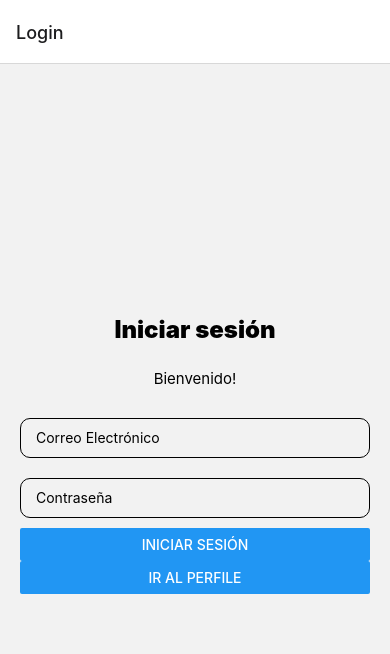
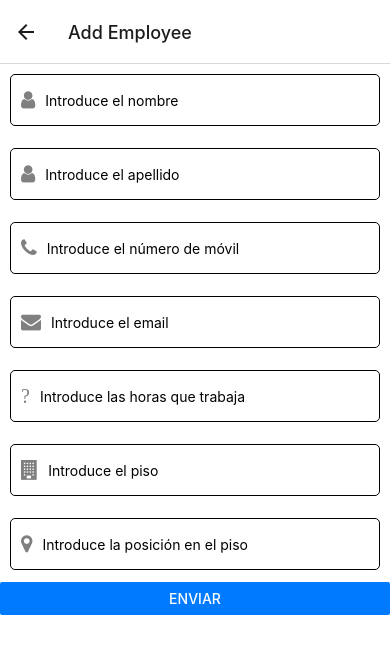
Before and after one commit to edijavier99/supervisorApp, a React Native app in the folder hrfrontend/: screen /AddEmployee in a window 390 px wide. Shown: the top 654 px of the page. Built offline with nearby package versions, Linux system fonts and the light colour scheme.

Commit message:
general stack navigator created with 2 screen and prifle screen with a tab nagivator. Team card -- added a new btn to mark a missing and the redirect to a cover employee screen

```diff
--- a/hrfrontend/App.js
+++ b/hrfrontend/App.js
@@ -4,7 +4,9 @@ import { NavigationContainer } from '@react-navigation/native';
 import { createNativeStackNavigator } from '@react-navigation/native-stack';
 import { enableScreens } from 'react-native-screens';
 import { LoginScreen } from './screens/loginScreen';
-import { ProfileScreen } from './screens/profileScreen';
+import { AddEmployeeScreen } from './screens/addEmployeeScreen';
+import { TabNavigator } from './navigation/navigation';
+import { CoverScreen } from './screens/coverScreen';
 
 enableScreens();
 
@@ -14,15 +16,25 @@ export default function App() {
   return (
     <NavigationContainer>
       <Stack.Navigator>
-        <Stack.Screen
+      <Stack.Screen
           name="LoginScreen"
           component={LoginScreen}
           options={{ title: "Login" }}
         />
         <Stack.Screen
-          name="ProfileScreen"
-          component={ProfileScreen}
-          options={{ title: "Profile" }}
+          name="Profile"
+          component={TabNavigator}
+          options={{ title: "Profile" , headerShown: false }}
+        />
+        <Stack.Screen
+          name="AddEmployee"
+          component={AddEmployeeScreen}
+          options={{ title: "Add Employee" }}
+        />
+        <Stack.Screen
+          name="CoverEmployee"
+          component={CoverScreen}
+          options={{ title: "Cover Employee" }}
         />
       </Stack.Navigator>
     </NavigationContainer>
--- a/hrfrontend/components/loginForm.jsx
+++ b/hrfrontend/components/loginForm.jsx
@@ -25,7 +25,7 @@ export const LoginForm = ({navigation}) => {
             />
             <Button title="Iniciar sesión" onPress={handleLogin} />
             <Button title ="Ir al perfile" onPress={()=>{
-                navigation.navigate('ProfileScreen' )
+                navigation.navigate('Profile' )
             }} />
         </View>
     );
--- a/hrfrontend/components/team.jsx
+++ b/hrfrontend/components/team.jsx
@@ -7,7 +7,6 @@ import { useNavigation } from '@react-navigation/native';
 
 export const Team = () => {
   const [search, setSearch] = useState("");
-  const [isIconPressed, setIsIconPressed] = useState(false);
   const navigation = useNavigation(); // Hook para acceder a la navegación
 
 
@@ -82,11 +81,10 @@ export const Team = () => {
         <Icon
         name="plus"
         onPress={() => {
-          setIsIconPressed(!isIconPressed);
           navigation.navigate('AddEmployee'); // Navegar a la pantalla 'AnotherScreen'
         }}        type="font-awesome" // O el tipo de icono que prefieras
         size={30}
-        color={isIconPressed ? '#ff0000' : '#000000'}
+        color="green"
         style={styles.plusIcon}
       />
       </View>
--- a/hrfrontend/components/teamCard.jsx
+++ b/hrfrontend/components/teamCard.jsx
@@ -2,9 +2,11 @@ import React, { useState } from "react";
 import { StyleSheet, Modal, View, Text, TouchableOpacity, Alert } from "react-native";
 import { ListItem, Icon, Avatar } from 'react-native-elements';
 import { Linking } from 'react-native';
+import { useNavigation } from "@react-navigation/native";
 
 export const TeamCard = ({ employee }) => {
   const [modalVisible, setModalVisible] = useState(false);
+  const navigation = useNavigation()
 
   const handleCall = (phoneNumber) => {
     let formattedNumber = phoneNumber.replace(/\s+/g, ''); // Eliminar espacios
@@ -65,6 +67,7 @@ export const TeamCard = ({ employee }) => {
               }}>
               <Text style={styles.textStyle}>Horas de {employee.firstName}</Text>
             </TouchableOpacity>
+
             <TouchableOpacity
               style={[styles.button, styles.buttonRedirect]}
               onPress={() => {
@@ -73,6 +76,16 @@ export const TeamCard = ({ employee }) => {
               }}>
               <Text style={styles.textStyle}>Llamar</Text>
             </TouchableOpacity>
+
+            <TouchableOpacity
+              style={[styles.button, styles.buttonRedirectFalta ]}
+              onPress={() => {
+                setModalVisible(!modalVisible);
+                navigation.navigate("CoverEmployee")
+              }}>
+              <Text style={styles.textStyle}>Marcar Falta</Text>
+            </TouchableOpacity>
+
             <TouchableOpacity
               style={[styles.button, styles.buttonClose]}
               onPress={() => setModalVisible(!modalVisible)}>
@@ -141,6 +154,9 @@ const styles = StyleSheet.create({
   buttonRedirect: {
     backgroundColor: '#2196F3',
   },
+  buttonRedirectFalta:{
+    backgroundColor: "red"
+  },
   buttonClose: {
     backgroundColor: 'grey',
   },
--- a/hrfrontend/navigation/navigation.jsx
+++ b/hrfrontend/navigation/navigation.jsx
@@ -5,7 +5,6 @@ import { Team } from "../components/team";
 import { Building } from "../components/building";
 import { Shifts } from "../components/shifts";
 import Ionicons from 'react-native-vector-icons/Ionicons';
-import { AddEmployeeScreen } from "../screens/addEmployeeScreen";
 
 const Tab = createBottomTabNavigator()
 
@@ -38,7 +37,6 @@ export const TabNavigator = () =>{
             <Tab.Screen name="Team" component={Team} />
             <Tab.Screen name="Building" component={Building}/>
             <Tab.Screen name="Shifts" component={Shifts} />
-            <Tab.Screen name="AddEmployee" component={AddEmployeeScreen}/>
         </Tab.Navigator>
     )
 }
--- a/hrfrontend/screens/addEmployeeScreen.jsx
+++ b/hrfrontend/screens/addEmployeeScreen.jsx
@@ -1,5 +1,6 @@
 import React, { useState } from 'react';
 import { SafeAreaView, View, Text, StyleSheet, TextInput, Button } from 'react-native';
+import { Icon } from 'react-native-elements';  // Importa Icon desde react-native-elements
 
 export const AddEmployeeScreen = () => {
     const [formData, setFormData] = useState({
@@ -12,7 +13,6 @@ export const AddEmployeeScreen = () => {
         floor_position: ""
     });
 
-    // Función para manejar los cambios en los campos del formulario
     const handleInputChange = (field, value) => {
         setFormData(prevState => ({
             ...prevState,
@@ -20,26 +20,32 @@ export const AddEmployeeScreen = () => {
         }));
     };
 
-    // Función para manejar el envío del formulario
     const handleSubmit = () => {
-        // Lógica para manejar el envío del formulario
         console.log(formData);
     };
 
     return (
         <SafeAreaView style={styles.container}>
+            <View style={styles.inputContainer}>
+                <Icon name="user" type="font-awesome" size={20} color="gray" style={styles.icon} />
                 <TextInput
                     value={formData.name}
                     style={styles.input}
                     onChangeText={(text) => handleInputChange('name', text)}
                     placeholder="Introduce el nombre"
                 />
+            </View>
+            <View style={styles.inputContainer}>
+                <Icon name="user" type="font-awesome" size={20} color="gray" style={styles.icon} />
                 <TextInput
                     value={formData.surname}
                     style={styles.input}
                     onChangeText={(text) => handleInputChange('surname', text)}
                     placeholder="Introduce el apellido"
                 />
+            </View>
+            <View style={styles.inputContainer}>
+                <Icon name="phone" type="font-awesome" size={20} color="gray" style={styles.icon} />
                 <TextInput
                     value={formData.phone_number}
                     style={styles.input}
@@ -47,6 +53,9 @@ export const AddEmployeeScreen = () => {
                     placeholder="Introduce el número de móvil"
                     keyboardType="phone-pad"
                 />
+            </View>
+            <View style={styles.inputContainer}>
+                <Icon name="envelope" type="font-awesome" size={20} color="gray" style={styles.icon} />
                 <TextInput
                     value={formData.email}
                     style={styles.input}
@@ -54,25 +63,35 @@ export const AddEmployeeScreen = () => {
                     placeholder="Introduce el email"
                     keyboardType="email-address"
                 />
+            </View>
+            <View style={styles.inputContainer}>
+                <Icon name="clock" type="font-awesome" size={20} color="gray" style={styles.icon} />
                 <TextInput
                     value={formData.hours}
                     style={styles.input}
                     onChangeText={(text) => handleInputChange('hours', text)}
-                placeholder="Introduce las horas trabajadas"
+                    placeholder="Introduce las horas que trabaja"
                     keyboardType="numeric"
                 />
+            </View>
+            <View style={styles.inputContainer}>
+                <Icon name="building" type="font-awesome" size={20} color="gray" style={styles.icon} />
                 <TextInput
                     value={formData.floor}
                     style={styles.input}
                     onChangeText={(text) => handleInputChange('floor', text)}
                     placeholder="Introduce el piso"
                 />
+            </View>
+            <View style={styles.inputContainer}>
+                <Icon name="map-marker" type="font-awesome" size={20} color="gray" style={styles.icon} />
                 <TextInput
                     value={formData.floor_position}
                     style={styles.input}
                     onChangeText={(text) => handleInputChange('floor_position', text)}
                     placeholder="Introduce la posición en el piso"
                 />
+            </View>
             <Button
                 title="Enviar"
                 onPress={handleSubmit}
@@ -88,11 +107,24 @@ const styles = StyleSheet.create({
         padding: 16,
         backgroundColor: '#fff',
     },
+    inputContainer: {
+        flexDirection: 'row',
+        alignItems: 'center',
+        marginBottom: 12,
+        borderWidth: 1,
+        margin:10,
+        borderRadius: 5,
+        paddingHorizontal: 10,
+        paddingVertical: 5
+
+    },
+    icon: {
+        marginRight: 10,
+    },
     input: {
+        flex: 1,
         height: 40,
         borderColor: 'gray',
-        borderBottomWidth: 1,
-        marginBottom: 12,
-        paddingHorizontal: 8,
+        borderRadius: 5,
     },
 });
--- /dev/null
+++ b/hrfrontend/screens/coverScreen.jsx
@@ -0,0 +1,10 @@
+import React from "react";
+import {View, Text} from "react-native"
+
+export const CoverScreen = () =>{
+    return(
+        <View>
+            <Text>Cover Screen</Text>
+        </View>
+    )
+}
```
Also changed, not shown: hrfrontend/navigation/appNavigation.jsx (added, +19 -0 lines). Lines whose indentation alone changed are shown as unchanged.
